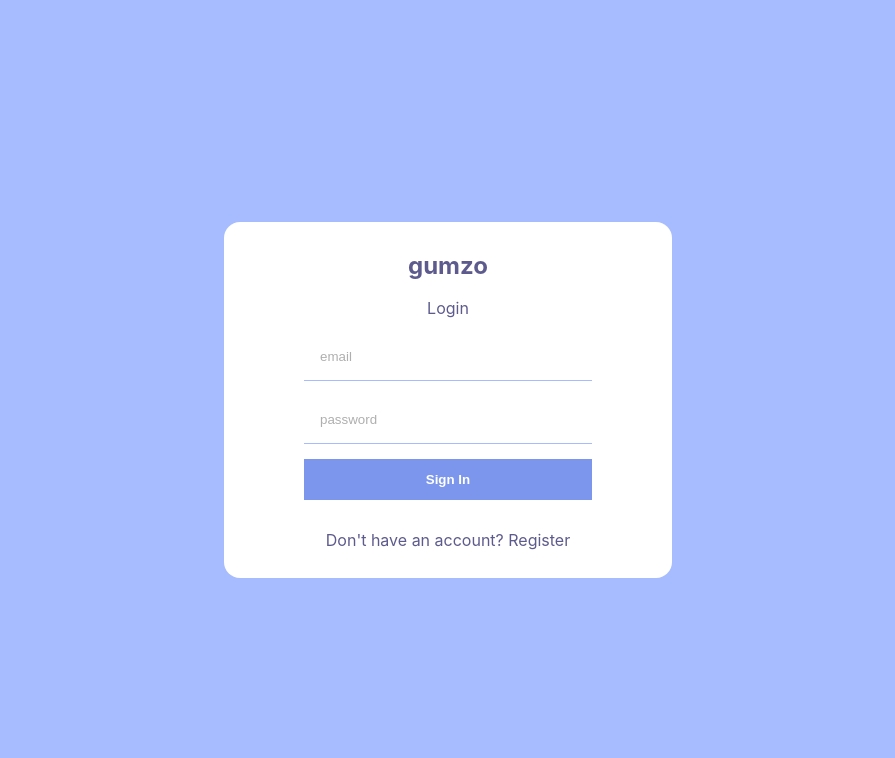
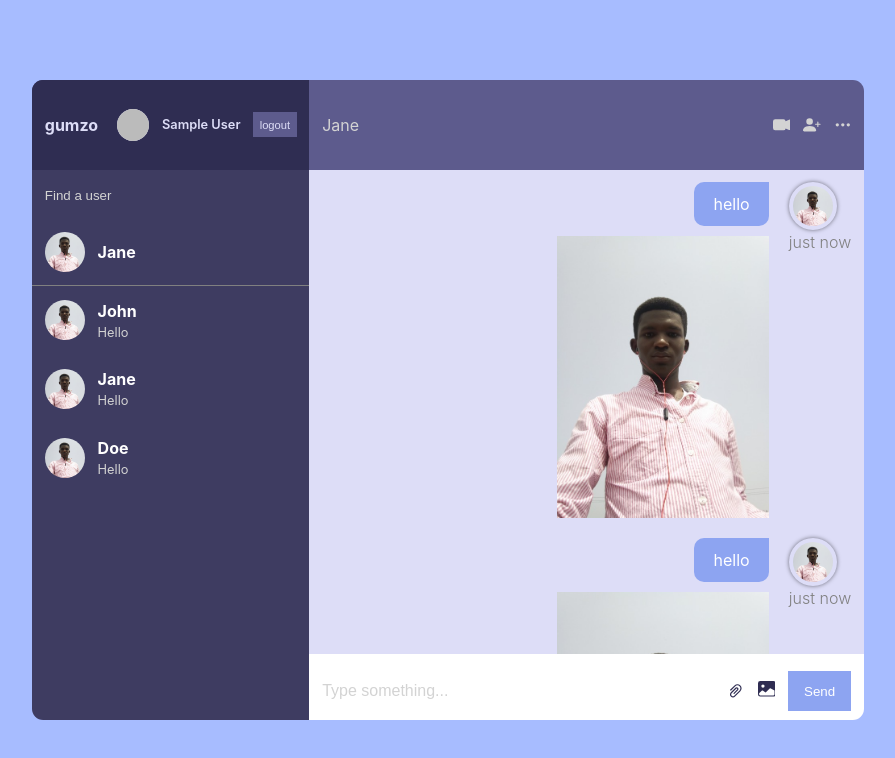
Before and after one commit to williamwebs/gumzo-chatApp, a React (Vite) app: page / in a window 1280 px wide. Before the commit this address led to /login. Shown: the top 758 px of the page, without its empty margins (192-1087 px from the left). Built offline with nearby package versions, Linux system fonts and the light colour scheme; no server answers; sample sign-in values are in the browser's storage.

Commit message:
firebase login and auth

```diff
--- a/src/App.jsx
+++ b/src/App.jsx
@@ -4,7 +4,8 @@ import { BrowserRouter, Routes, Route, Navigate } from "react-router-dom";
 import { AuthContext } from "./context/AuthContext";
 
 function App() {
-  const { currentUser } = useContext(AuthContext);
+  // why did destructuring the current user using curly braces not work?
+  const currentUser = useContext(AuthContext);
   console.log(currentUser);
 
   // protected route to check for user
@@ -12,13 +13,16 @@ function App() {
     if (!currentUser) {
       return <Navigate to="/login" />;
     }
+
+    return children;
   };
 
   return (
     <BrowserRouter>
       <Routes>
+        <Route path="/" />
         <Route
-          path="/"
+          index
           element={
             <ProtectedRoute>
               <Home />
--- a/src/components/Navbar.jsx
+++ b/src/components/Navbar.jsx
@@ -1,14 +1,19 @@
 import { signOut } from "firebase/auth";
 import img from "../asset/image.jpg";
 import { auth } from "../config/Index";
+import { useContext } from "react";
+import { AuthContext } from "../context/AuthContext";
 
 const Navbar = () => {
+  const  currentUser  = useContext(AuthContext);
+  console.log(currentUser);
+
   return (
     <div className="nav__bar">
       <span className="logo">gumzo</span>
       <div className="user">
-        <img src={img} alt="" />
-        <span>William</span>
+        <img src={currentUser.photoURL} alt="" />
+        <span>{currentUser.displayName}</span>
         <button onClick={() => signOut(auth)}>logout</button>
       </div>
     </div>
--- a/src/components/SearchBar.jsx
+++ b/src/components/SearchBar.jsx
@@ -1,10 +1,27 @@
+import { useState } from "react";
 import img from "../asset/image.jpg";
 
 const SearchBar = () => {
+  const [username, setUsername] = useState("");
+  const [user, setUser] = useState(null);
+  const [err, setErr] = useState(false);
+
+  const handleSearch = () => {};
+
+  const handleKey = (e) => {
+    console.log(e);
+    // e.code == "Enter" && handleSearch();
+  };
+
   return (
     <div className="search">
       <div className="search__form">
-        <input type="text" placeholder="Find a user" />
+        <input
+          type="text"
+          placeholder="Find a user"
+          onChange={(e) => setUsername(e.target.value)}
+          onKeyDown={handleKey}
+        />
       </div>
 
       <div className="user__chat">
--- a/src/pages/login/Login.jsx
+++ b/src/pages/login/Login.jsx
@@ -1,24 +1,45 @@
+import { useState } from "react";
+import { Link, useNavigate } from "react-router-dom";
+import { auth } from "../../config/Index";
+import { signInWithEmailAndPassword } from "firebase/auth";
 import "../../style.scss";
 
 const Login = () => {
+  const [err, setErr] = useState(false);
+  const navigate = useNavigate();
+
+  const handleSubmit = async (e) => {
+    e.preventDefault();
+
+    const email = e.target[0].value;
+    const password = e.target[1].value;
+
+    try {
+      // firebase signin with email password function
+      await signInWithEmailAndPassword(auth, email, password);
+      // upon successful signin, navigate to home page
+      navigate("/");
+      console.log("sign in successful");
+    } catch (error) {
+      setErr(true);
+      console.log("fail sign in");
+    }
+  };
+
   return (
     <section className="form__container">
       <div className="form__wrapper">
         <span className="logo">gumzo</span>
         <span className="title">Login</span>
-        <form>
+        <form onSubmit={handleSubmit}>
           <input type="email" placeholder="email" />
           <input type="password" placeholder="password" />
           <button>Sign In</button>
+          {err && <span className="error__message">Something went wrong</span>}
         </form>
-        <p>Don't have an account? Register</p>
-        {/* loader */}
-        {/* <div className="loader__wrapper">
-          <div className="loader"></div>
-          <div className="loader"></div>
-          <div className="loader"></div>
-          <div className="loader"></div>
-        </div> */}
+        <p>
+          Don't have an account? <Link to="/register">Register</Link>
+        </p>
       </div>
     </section>
   );
--- a/src/pages/register/Register.jsx
+++ b/src/pages/register/Register.jsx
@@ -4,7 +4,7 @@ import { storage, auth, db } from "../../config/Index";
 import { ref, uploadBytesResumable, getDownloadURL } from "firebase/storage";
 import { doc, setDoc } from "firebase/firestore";
 import "../../style.scss";
-import { useNavigate } from "react-router-dom";
+import { Link, useNavigate } from "react-router-dom";
 
 const Register = () => {
   const [err, setErr] = useState(false);
@@ -52,8 +52,10 @@ const Register = () => {
           });
         }
       );
+      console.log("success!");
     } catch (error) {
       setErr(true);
+      console.log("fail!");
     }
   };
 
@@ -71,7 +73,9 @@ const Register = () => {
           <button>Sign Up</button>
           {err && <span className="error__message">Something went wrong!</span>}
         </form>
-        <p>Already have an account? Login</p>
+        <p>
+          Already have an account? <Link to="/login">Login</Link>
+        </p>
       </div>
     </section>
   );
```
Also changed, not shown: src/context/AuthContext.jsx (+6 -3 lines), src/README.md.
